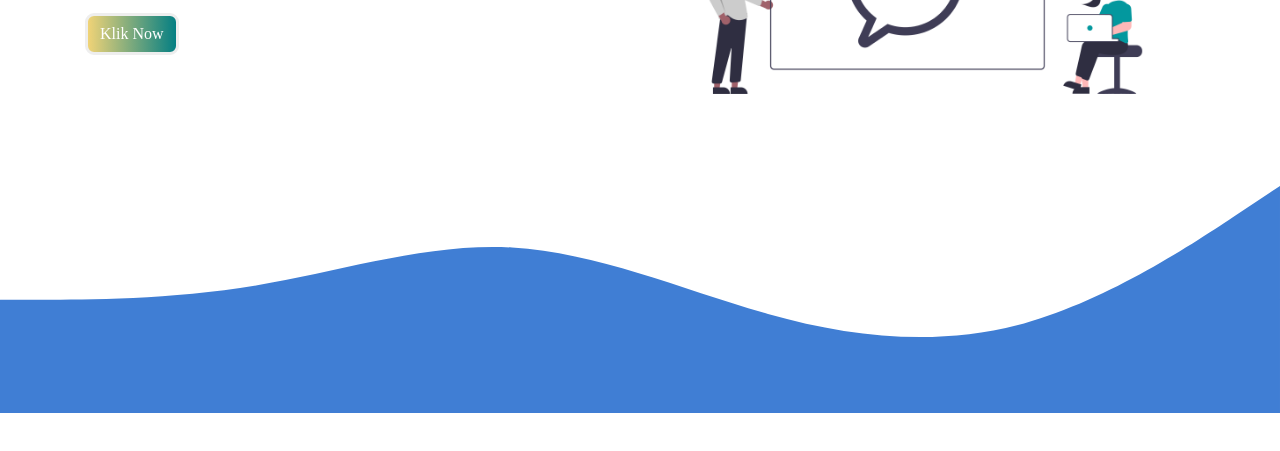
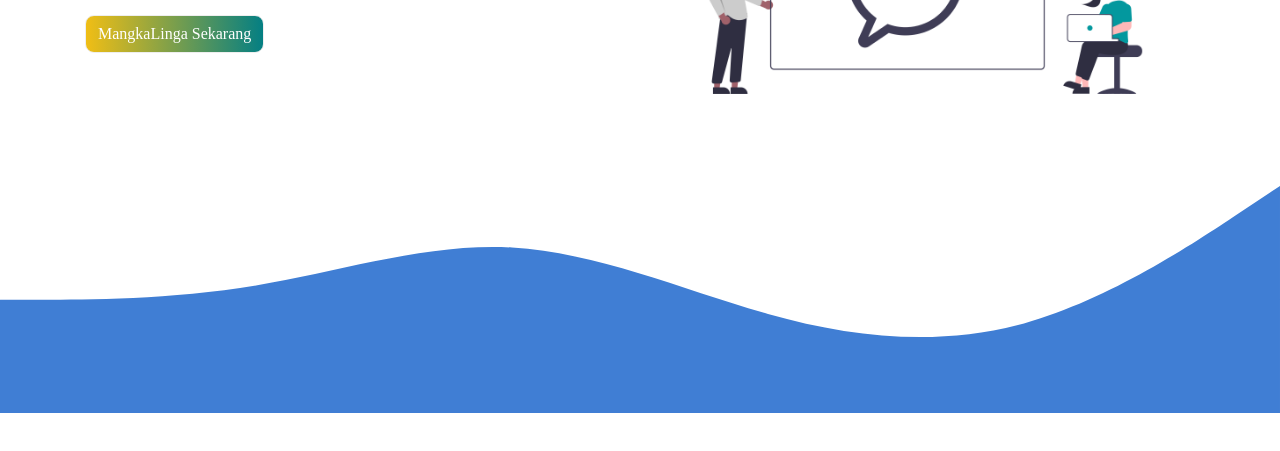
Before and after one commit to citraFebriawirti/Aplikasi_MangkaLinga.id, a plain HTML site: page index.html in a window 1280 px wide. Shown: the part 349-800 px from the top of the page. Drawn offline with nearby package versions, Linux system fonts and the light colour scheme; a script that the page names is missing; a web font is replaced by a local one.

```diff
--- a/assets/css/style.css
+++ b/assets/css/style.css
@@ -41,11 +41,11 @@
     font-family: Viga;
 }
 .btn-cool-blues {
-    background: #03989E;  /* fallback for old browsers */
-    background: -webkit-linear-gradient(to right, #ecca5a, #03989E);  /* Chrome 10-25, Safari 5.1-6 */
-    background: linear-gradient(to right, #f0d377, #047f83); /* W3C, IE 10+/ Edge, Firefox 16+, Chrome 26+, Opera 12+, Safari 7+ */
+    background: #03989E;
+    background: -webkit-linear-gradient(to right, #ecca5a, #03989E);
+    background: linear-gradient(to right, #F0BE15, #047f83);
     color: #fff;
-    border: 3px solid #eee;
+    border: 1px solid #eee;
     border-radius: 9px;
 
 }
--- a/index.html
+++ b/index.html
@@ -50,7 +50,7 @@
                     <p> Ayo bercerita, Kami siap mendengarkan masalamu
                         <br> Jangan lagi merasa sendirian
                         <br> MangkaLinga.id hadir bantu kamu pahami dirimu</p>
-                    <a href="" class="btn btn btn-cool-blues tombol">Klik Now</a>
+                    <a href="https://wa.link/zvmvek" target="_blank" class="btn btn btn-cool-blues tombol">MangkaLinga Sekarang</a>
 
                 </div>
                 <div class="col-lg-6 d-none d-lg-block">
```
